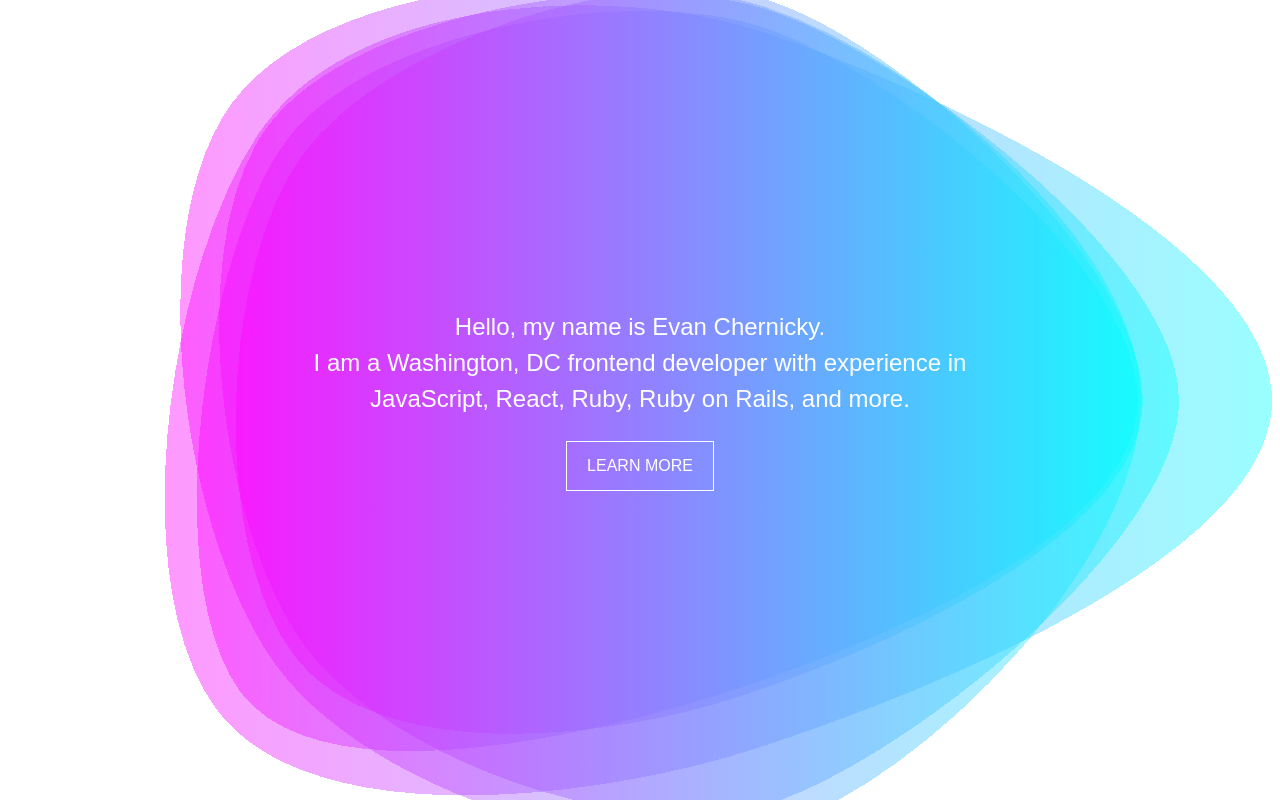
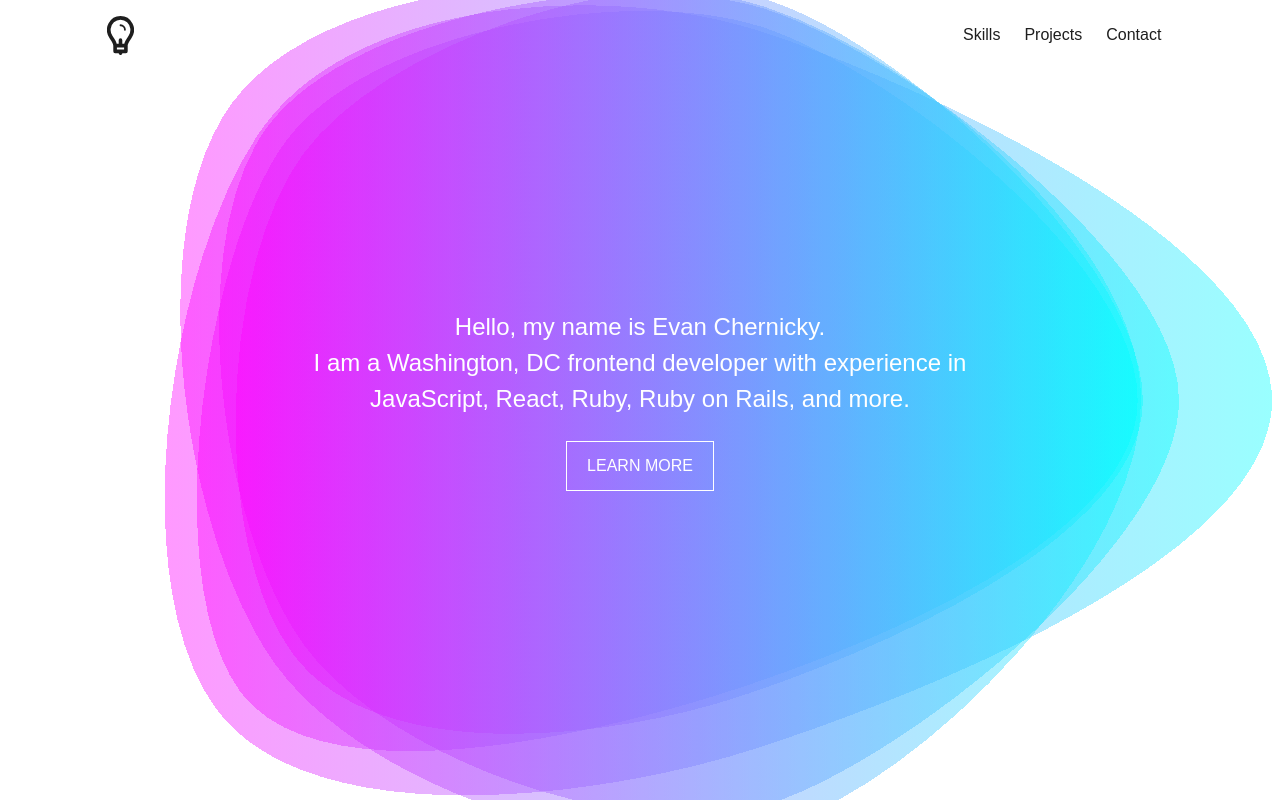
Before and after one commit to evan-chernicky/personal-website, a React (Create React App) app: page / in a window 1280 px wide. Built offline with nearby package versions, Linux system fonts and the light colour scheme; a web font is replaced by a local one.

Commit message:
added dark mode

```diff
--- a/src/App.css
+++ b/src/App.css
@@ -2,12 +2,14 @@
 @tailwind components;
 @tailwind utilities;
 
+* {
+    transition: 0.3s;
+}
+
 body {
     font-family: century-gothic, sans-serif;
-
-font-weight: 400;
-
-font-style: normal;
+    font-weight: 400;
+    font-style: normal;
 }
 
 @media only screen and (max-width: 976px) {
--- a/src/App.js
+++ b/src/App.js
@@ -1,11 +1,27 @@
-import logo from './logo.svg';
+import React, {useEffect, useState} from 'react'
 import './App.css';
+import Intro from './components/Intro.js'
 import Header from './components/Header.js'
 
+
 function App() {
+
+  const [isDarkMode, setIsDarkMode] = useState(false)
+
+  useEffect(() => {
+    if (window.matchMedia('(prefers-color-scheme: dark)').matches) {
+      setIsDarkMode(true)
+    } else {
+      setIsDarkMode(false)
+    }
+  },[])
+
+  console.log(isDarkMode)
+
   return (
-    <div className="App">
-      <Header />
+    <div className={`App ${isDarkMode ? 'dark' : 'light'}`}>
+      <Header setIsDarkMode={setIsDarkMode} isDarkMode={isDarkMode}/>
+      <Intro />
     </div>
   );
 }
--- a/src/components/Header.js
+++ b/src/components/Header.js
@@ -1,20 +1,34 @@
 import React from 'react'
-import foam from '../assets/foam.svg'
+import LightBulbWhite from '../assets/light-bulb-white.svg'
+import LightBulbBlack from '../assets/light-bulb-black.svg'
 
-function Header() {
 
-//<img className="absolute h-screen w-100 inset-0 m-auto" src={foam} alt="background" />
-
+function Header({setIsDarkMode, isDarkMode}) {
   return (
-    <header className="App-header h-screen flex flex-col justify-center items-center w-100 bg-no-repeat	bg-cover bg-center" style={{backgroundImage: `url(${foam})`}}>
-        <div className="z-10 flex flex-col text-center text-white">
-            <h1 className="text-2xl m-auto mb-6" style={{maxWidth: '60%'}}>
-                Hello, my name is Evan Chernicky.<br/>
-                I am a Washington, DC frontend developer with experience in JavaScript, React, Ruby, Ruby on Rails, and more.
-            </h1>
-            <a className="border border-white inline-block w-34 py-3 px-5 m-auto hover:bg-white hover:text-black duration-500" href="#skills">LEARN MORE</a>
-        </div>
-    </header>
+    <div className="flex py-4 justify-between w-10/12 right-0 left-0 m-auto fixed items-center">
+        {isDarkMode ? (
+        <button onClick={() => setIsDarkMode(false)}>
+            <img src={LightBulbWhite} alt="light mode" />
+        </button>
+        ) : (
+        <button onClick={() => setIsDarkMode(true)}>
+            <img src={LightBulbBlack} alt="dark mode" />
+        </button>
+        )}
+        <nav>
+            <ul className="flex flex-row text-black dark:text-white">
+                <li className="px-3">
+                    <a href="#skills">Skills</a>
+                </li>
+                <li className="px-3">
+                    <a href="#projectes">Projects</a>
+                </li>
+                <li className="px-3">
+                    <a href="#contact">Contact</a>
+                </li>
+            </ul>
+        </nav>
+    </div>
   )
 }
 
--- /dev/null
+++ b/src/components/Intro.js
@@ -0,0 +1,19 @@
+import React from 'react'
+import foam from '../assets/foam.svg'
+
+function Header() {
+
+  return (
+    <header className="dark:bg-black App-header h-screen flex flex-col justify-center items-center w-100 bg-no-repeat	bg-cover bg-center foam" style={{backgroundImage: `url(${foam})`}}>
+        <div className="z-10 flex flex-col text-center text-white">
+            <h1 className="text-2xl m-auto mb-6" style={{maxWidth: '60%'}}>
+                Hello, my name is Evan Chernicky.<br/>
+                I am a Washington, DC frontend developer with experience in JavaScript, React, Ruby, Ruby on Rails, and more.
+            </h1>
+            <a className="border border-white inline-block w-34 py-3 px-5 m-auto hover:bg-white hover:text-black duration-500" href="#skills">LEARN MORE</a>
+        </div>
+    </header>
+  )
+}
+
+export default Header
--- a/src/main.css
+++ b/src/main.css
@@ -466,14 +466,15 @@ Ensure the default browser behavior of the `hidden` attribute.
   --tw-backdrop-sepia:  ;
 }
 
-.absolute {
-  position: absolute;
+.fixed {
+  position: fixed;
 }
 
-.inset-0 {
-  top: 0px;
+.right-0 {
   right: 0px;
-  bottom: 0px;
+}
+
+.left-0 {
   left: 0px;
 }
 
@@ -501,6 +502,14 @@ Ensure the default browser behavior of the `hidden` attribute.
   height: 100vh;
 }
 
+.w-10\/12 {
+  width: 83.333333%;
+}
+
+.flex-row {
+  flex-direction: row;
+}
+
 .flex-col {
   flex-direction: column;
 }
@@ -511,6 +520,10 @@ Ensure the default browser behavior of the `hidden` attribute.
 
 .justify-center {
   justify-content: center;
+}
+
+.justify-between {
+  justify-content: space-between;
 }
 
 .border {
@@ -534,6 +547,16 @@ Ensure the default browser behavior of the `hidden` attribute.
   background-repeat: no-repeat;
 }
 
+.py-4 {
+  padding-top: 1rem;
+  padding-bottom: 1rem;
+}
+
+.px-3 {
+  padding-left: 0.75rem;
+  padding-right: 0.75rem;
+}
+
 .py-3 {
   padding-top: 0.75rem;
   padding-bottom: 0.75rem;
@@ -552,6 +575,11 @@ Ensure the default browser behavior of the `hidden` attribute.
   font-size: clamp(1.15rem, 2.5vw, 1.5rem);
 }
 
+.text-black {
+  --tw-text-opacity: 1;
+  color: rgb(30 30 30 / var(--tw-text-opacity));
+}
+
 .text-white {
   --tw-text-opacity: 1;
   color: rgb(255 255 255 / var(--tw-text-opacity));
@@ -559,6 +587,10 @@ Ensure the default browser behavior of the `hidden` attribute.
 
 .duration-500 {
   transition-duration: 500ms;
+}
+
+* {
+  transition: 0.3s;
 }
 
 body {
@@ -582,3 +614,13 @@ body {
   --tw-text-opacity: 1;
   color: rgb(30 30 30 / var(--tw-text-opacity));
 }
+
+.dark .dark\:bg-black {
+  --tw-bg-opacity: 1;
+  background-color: rgb(30 30 30 / var(--tw-bg-opacity));
+}
+
+.dark .dark\:text-white {
+  --tw-text-opacity: 1;
+  color: rgb(255 255 255 / var(--tw-text-opacity));
+}
--- a/tailwind.config.js
+++ b/tailwind.config.js
@@ -1,5 +1,6 @@
 module.exports = {
   content: ["./src/**/*.{html,js}"],
+  darkMode: 'class',
   theme: {
     screens: {
       sm: '480px',
```
Also changed, not shown: src/assets/light-bulb-black.svg (added), src/assets/light-bulb-white.svg (added).
